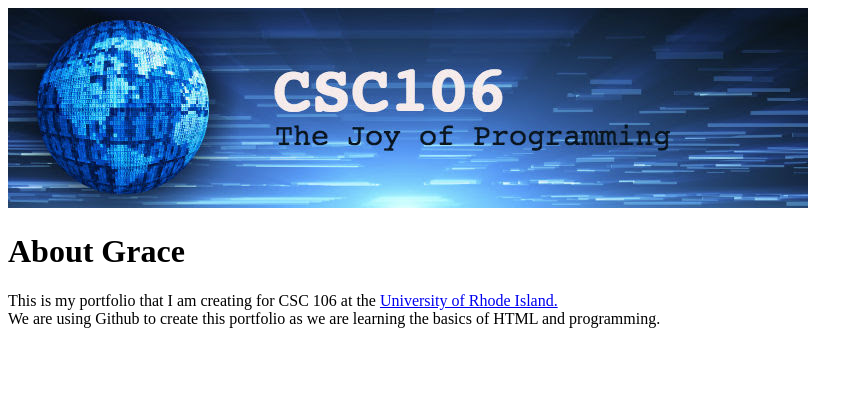
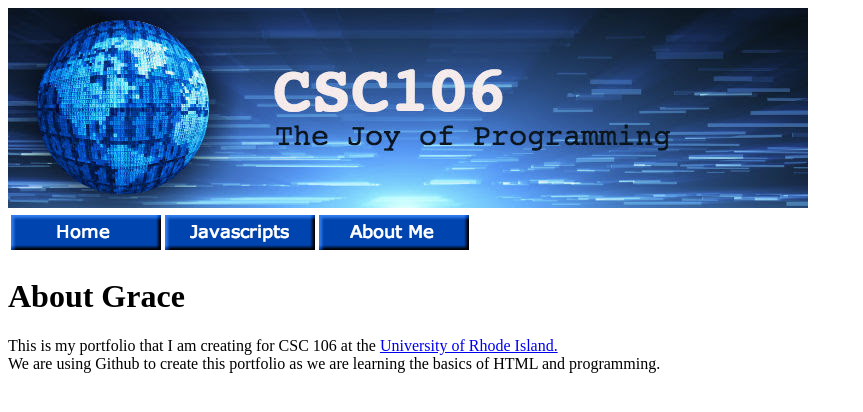
Before and after one commit to gracevirginiab/gracevirginiab.github.io, a plain HTML site: page about.html in a window 1280 px wide. Shown: the whole page, without its empty margins (0-863 px from the left). Drawn offline with Linux system fonts and the light colour scheme.

Commit message:
Update about.html

```diff
--- a/about.html
+++ b/about.html
@@ -6,6 +6,16 @@
     </head>
     <body>
         <img src="csc106_banner.jpeg">
+
+           <table>
+            <tr>
+                <td> <a href="https://gracevirginiab.github.io/index.html"> <img src="home-button.png" alt="home button"> </a> </td>
+                <td> <a href="https://gracevirginiab.github.io/javascripts.html"> <img src="javascripts-button.png" alt="javascripts button"> </a> </td>
+                <td> <a href="https://gracevirginiab.github.io/about.html"> <img src="aboutme-button.png" alt="about me button"> </a></td>
+
+            </tr>
+        </table>
+
       <h1> About Grace </h1>
 
         <p> This is my portfolio that I am creating for CSC 106 at the <a target="_blank" href="https://www.uri.edu/"> University of Rhode Island. </a> <br>
```
